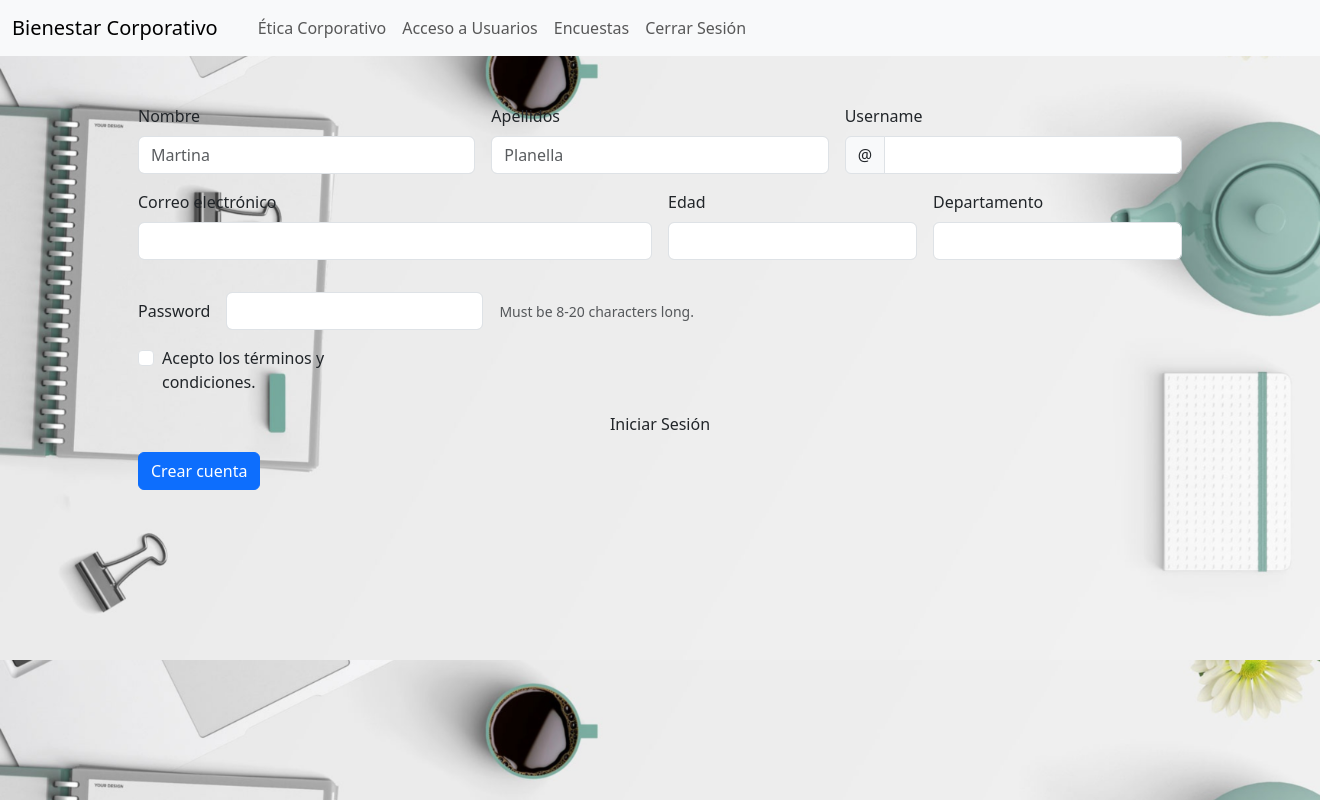
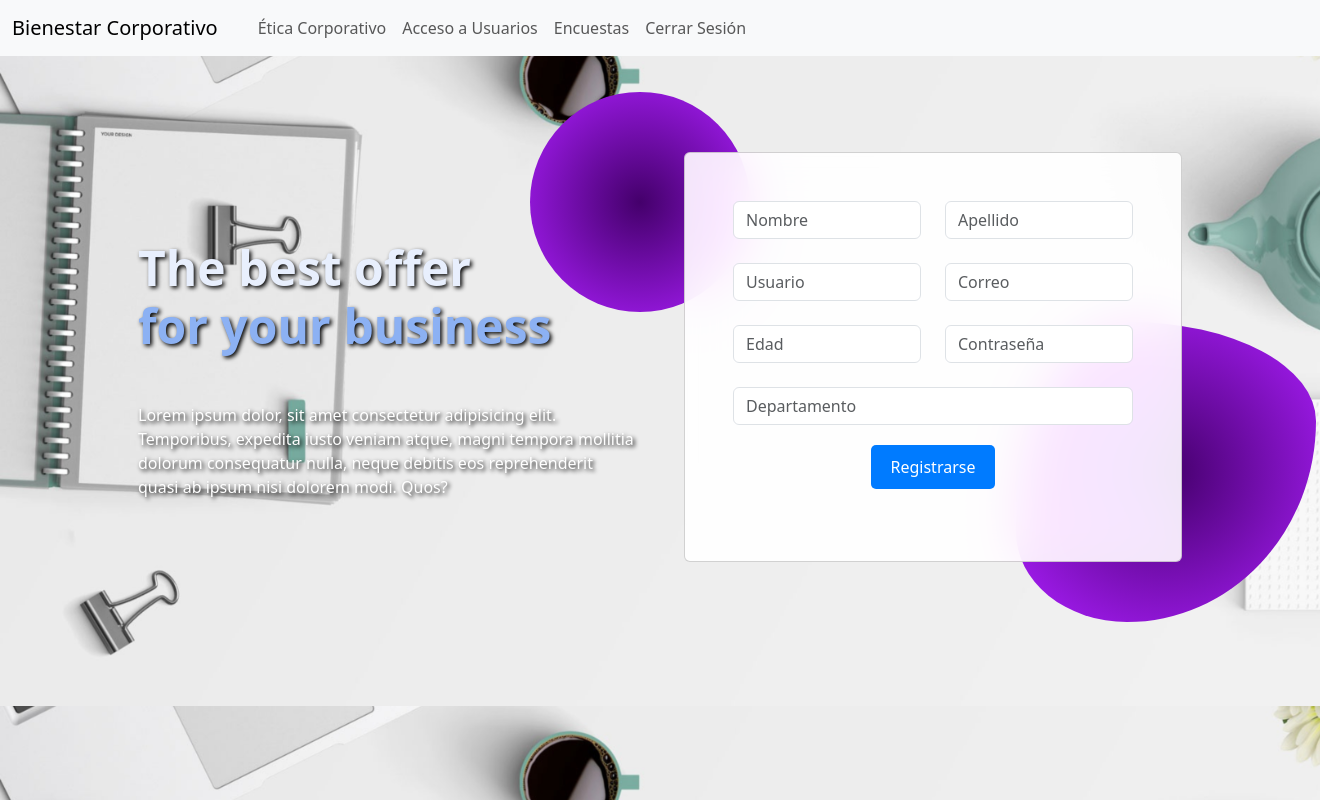
Before and after one commit to Lim3t/Web, a PHP site: page /acceso.html in a window 1320 px wide. Run offline with PHP 8.4, Linux system fonts and the light colour scheme.

Commit message:
add: new style

```diff
--- a/acceso.html
+++ b/acceso.html
@@ -1,16 +1,33 @@
 <!DOCTYPE html>
 <html lang="en">
   <head>
-    <meta charset="UTF-8">
-    <meta name="viewport" content="width=device-width, initial-scale=1.0">
+    <meta charset="UTF-8" />
+    <meta name="viewport" content="width=device-width, initial-scale=1.0" />
     <title>Proyecto</title>
-<link href="https://cdn.jsdelivr.net/npm/bootstrap@5.3.2/dist/css/bootstrap.min.css" rel="stylesheet" integrity="sha384-T3c6CoIi6uLrA9TneNEoa7RxnatzjcDSCmG1MXxSR1GAsXEV/Dwwykc2MPK8M2HN" crossorigin="anonymous">
+    <link
+      href="https://cdn.jsdelivr.net/npm/bootstrap@5.3.2/dist/css/bootstrap.min.css"
+      rel="stylesheet"
+      integrity="sha384-T3c6CoIi6uLrA9TneNEoa7RxnatzjcDSCmG1MXxSR1GAsXEV/Dwwykc2MPK8M2HN"
+      crossorigin="anonymous"
+    />
+    <link rel="stylesheet" href="styles.css" />
   </head>
-    <body style="background-image:url('imagenes/acceso.png');background-size: cover;">
+
+  <body
+    style="background-image: url('imagenes/acceso.png'); background-size: cover"
+  >
     <nav class="navbar navbar-expand-lg bg-body-tertiary">
       <div class="container-fluid">
         <a class="navbar-brand" href="index.html">Bienestar Corporativo</a>
-              <button class="navbar-toggler" type="button" data-bs-toggle="collapse" data-bs-target="#navbarNavAltMarkup" aria-controls="navbarNavAltMarkup" aria-expanded="false" aria-label="Toggle navigation">
+        <button
+          class="navbar-toggler"
+          type="button"
+          data-bs-toggle="collapse"
+          data-bs-target="#navbarNavAltMarkup"
+          aria-controls="navbarNavAltMarkup"
+          aria-expanded="false"
+          aria-label="Toggle navigation"
+        >
           <span class="navbar-toggler-icon"></span>
         </button>
         <div class="collapse navbar-collapse" id="navbarNavAltMarkup">
@@ -24,83 +41,134 @@
         </div>
       </div>
     </nav>
-          <div class="container" style="padding: 3rem;">
-            <form class="row g-3 needs-validation" action="encuestasBd.php" method="POST" novalidate>
-                <div class="col-md-4">
-                  <label for="validationCustom01" class="form-label" >Nombre</label>
-                  <input type="text" class="form-control" id="validationCustom01" placeholder="Martina" name="nombre" required>
-                  <div class="valid-feedback">
-                    ¡Ingresado correctamente!
+    <!-- Section: Design Block -->
+    <div
+      class="container px-4 py-5 px-md-5 text-center text-lg-start my-5 test"
+    >
+      <div class="row gx-lg-5 align-items-center mb-5">
+        <div class="col-lg-6 mb-5 mb-lg-0" style="z-index: 10">
+          <h1
+            class="my-5 display-5 fw-bold ls-tight"
+            style="color: hsl(218, 81%, 95%)"
+          >
+            The best offer <br />
+            <span style="color: hsl(218, 81%, 75%)">for your business</span>
+          </h1>
+          <p class="mb-4 opacity-70">
+            Lorem ipsum dolor, sit amet consectetur adipisicing elit.
+            Temporibus, expedita iusto veniam atque, magni tempora mollitia
+            dolorum consequatur nulla, neque debitis eos reprehenderit quasi ab
+            ipsum nisi dolorem modi. Quos?
+          </p>
+        </div>
+
+        <div class="col-lg-6 mb-5 mb-lg-0 position-relative">
+          <div
+            id="radius-shape-1"
+            class="position-absolute rounded-circle shadow-5-strong"
+          ></div>
+          <div
+            id="radius-shape-2"
+            class="position-absolute shadow-5-strong"
+          ></div>
+
+          <div class="card bg-glass">
+            <div class="card-body px-4 py-5 px-md-5">
+              <form action="encuestasBd.php" method="POST">
+                <div class="row">
+                  <div class="col-md-6 mb-4 text-center">
+                    <div class="form-outline">
+                      <input
+                        type="text"
+                        id="validationCustom01"
+                        class="form-control"
+                        name="nombre"
+                        placeholder="Nombre"
+                        required
+                      />
                     </div>
                   </div>
-                <div class="col-md-4">
-                  <label for="validationCustom02" class="form-label" >Apellidos</label>
-                  <input type="text" class="form-control" id="validationCustom02" placeholder="Planella" name="apellido" required>
-                  <div class="valid-feedback">
-                    ¡Ingresado correctamente!
-                  </div>
-                </div>
-                <div class="col-md-4">
-                  <label for="validationCustomUsername" class="form-label" >Username</label>
-                  <div class="input-group has-validation">
-                    <span class="input-group-text" id="inputGroupPrepend">@</span>
-                    <input type="text" class="form-control" id="validationCustomUsername" aria-describedby="inputGroupPrepend" name="username" required>
-                    <div class="invalid-feedback">
-                      Please choose a username.
+                  <div class="col-md-6 mb-4 text-center">
+                    <div class="form-outline">
+                      <input
+                        type="text"
+                        id="validationCustom02"
+                        class="form-control"
+                        name="apellido"
+                        placeholder="Apellido"
+                        required
+                      />
                     </div>
                   </div>
                 </div>
-                <div class="col-md-6">
-                  <label for="validationCustom03" class="form-label" >Correo electrónico</label>
-                  <input type="text" class="form-control" id="validationCustom03" name="correo" required>
-                  <div class="invalid-feedback">
-                    Por favor introduza un correo valido.
+                <div class="row">
+                  <div class="form-outline col-md-6 mb-4 text-center">
+                    <input
+                      type="text"
+                      id="validationCustomUsername"
+                      name="username"
+                      class="form-control"
+                      placeholder="Usuario"
+                      required
+                    />
+                  </div>
+
+                  <div class="form-outline col-md-6 mb-4 text-center">
+                    <input
+                      type="email"
+                      id="validationCustomUsername"
+                      name="correo"
+                      class="form-control"
+                      placeholder="Correo"
+                      required
+                    />
                   </div>
                 </div>
-                <div class="col-md-3">
-                  <label for="validationCustom04" class="form-label" >Edad</label>
-                  <input type="number" class="form-control" id="validationCustom04"  name="edad" required>
-                  <div class="invalid-feedback">
-                    Por favor selecciona una cuidad valida.
+
+                <div class="row">
+                  <div class="form-outline col-md-6 mb-4 text-center">
+                    <input
+                      type="number"
+                      id="validationCustomUsername"
+                      name="edad"
+                      class="form-control"
+                      placeholder="Edad"
+                      required
+                    />
+                  </div>
+
+                  <div class="form-outline col-md-6 mb-4 text-center">
+                    <input
+                      type="password"
+                      id="contraseña"
+                      name="contraseña"
+                      class="form-control"
+                      placeholder="Contraseña"
+                    />
                   </div>
                 </div>
-                <div class="col-md-3">
-                  <label for="validationCustom05" class="form-label" >Departamento</label>
-                  <input type="text" class="form-control" id="validationCustom05"  name="departamento" required>
-                  <div class="invalid-feedback">
-                    Por favor selecciona un Departamento valido.
-                  </div>
-                </div>
-                <div class="row g-3 align-items-center">
-                  <div class="col-auto">
-                    <label for="inputPassword6" class="col-form-label" >Password</label>
-                  </div>
-                  <div class="col-auto">
-                    <input type="password" id="inputPassword6" class="form-control" name="contraseña" aria-describedby="passwordHelpInline">
-                  </div>
-                  <div class="col-auto">
-                    <span id="passwordHelpInline" class="form-text">
-                      Must be 8-20 characters long.
-                    </span>
-                  </div>
-                </div>
-                <div class="col-3">
-                  <div class="form-check">
-                    <input class="form-check-input" type="checkbox" value="" id="invalidCheck" required>
-                    <label class="form-check-label" for="invalidCheck">
-                      Acepto los términos y condiciones.
-                    </label>
-                    <div class="invalid-feedback">
-                      Debe acpetar los términos y condiciones.
+                <div class="form-outline col-md mb-4 text-center">
+                  <input
+                    type="text"
+                    id="inputPassword6"
+                    name="departamento"
+                    class="form-control"
+                    placeholder="Departamento"
+                  />
+                <button type="submit" class="btn-primary mb-4">
+                  Registrarse
+                </button>
+              </form>
             </div>
           </div>
         </div>
-
-                <div class="col-12" style="justify-items: center;">
-                    <a class="nav-link" href="iniciarsesion.php">Iniciar Sesión</a>
       </div>
-                <div class="col-12" style="justify-items: center;">
-                  <button class="btn btn-primary" type="submit">Crear cuenta</button>
     </div>
-              </form>
+    <!-- Section: Design Block -->
+    <script
+      src="https://cdn.jsdelivr.net/npm/bootstrap@5.3.2/dist/js/bootstrap.bundle.min.js"
+      integrity="sha384-C6RzsynM9kWDrMNeT87bh95OGNyZPhcTNXj1NW7RuBCsyN/o0jlpcV8Qyq46cDfL"
+      crossorigin="anonymous"
+    ></script>
+  </body>
 </html>
--- a/styles.css
+++ b/styles.css
@@ -1,4 +1,4 @@
-body {
+/* body {
   font-family: Arial, sans-serif;
   background-color: #f4f4f4;
 }
@@ -34,19 +34,91 @@ input[type="number"] {
   margin-bottom: 10px;
   border: 1px solid #ccc;
   border-radius: 4px;
-}
+} */
 
-.btn {
+/* .btn {
   display: block;
   width: 100%;
   padding: 10px;
-    background-color: #007BFF;
+  background-color: #007bff;
   color: #fff;
   border: none;
   border-radius: 4px;
   cursor: pointer;
+} */
+
+/* .btn:hover {
+  background-color: #0056b3;
+} */
+.test {
+  margin-top: 80px;
 }
 
-.btn:hover {
-    background-color: #0056b3;
+.background-radial-gradient {
+  background-color: hsl(218, 41%, 15%);
+  background-image: radial-gradient(
+      650px circle at 0% 0%,
+      hsl(218, 41%, 35%) 15%,
+      hsl(218, 41%, 30%) 35%,
+      hsl(218, 41%, 20%) 75%,
+      hsl(218, 41%, 19%) 80%,
+      transparent 100%
+    ),
+    radial-gradient(
+      1250px circle at 100% 100%,
+      hsl(218, 41%, 45%) 15%,
+      hsl(218, 41%, 30%) 35%,
+      hsl(218, 41%, 20%) 75%,
+      hsl(218, 41%, 19%) 80%,
+      transparent 100%
+    );
 }
+
+#radius-shape-1 {
+  height: 220px;
+  width: 220px;
+  top: -60px;
+  left: -130px;
+  background: radial-gradient(#44006b, #ad1fff);
+  overflow: hidden;
+}
+
+#radius-shape-2 {
+  border-radius: 38% 62% 63% 37% / 70% 33% 67% 30%;
+  bottom: -60px;
+  right: -110px;
+  width: 300px;
+  height: 300px;
+  background: radial-gradient(#44006b, #ad1fff);
+  overflow: hidden;
+}
+
+.bg-glass {
+  background-color: hsla(0, 0%, 100%, 0.9) !important;
+  backdrop-filter: saturate(200%) blur(25px);
+}
+
+.container h1 {
+  text-shadow: 2px 2px 4px black;
+}
+.container p {
+  color: white;
+  text-shadow: 2px 2px 4px black;
+}
+
+button {
+    display: block;
+    margin: 20px auto;
+    padding: 10px 20px;
+    background-color: #007bff; /* Color azul primario */
+    color: white;
+    border: none;
+    border-radius: 5px;
+    font-size: 16px;
+    cursor: pointer;
+    transition: background-color 0.3s ease;
+}
+
+button:hover {
+    background-color: #0056b3; /* Color azul más oscuro al pasar el mouse */
+}
```
Also changed, not shown: et.html (+74 -62 lines), index.html (+2 -9 lines), iniciarsesion.php (+45 -28 lines). Lines whose indentation alone changed are shown as unchanged.
